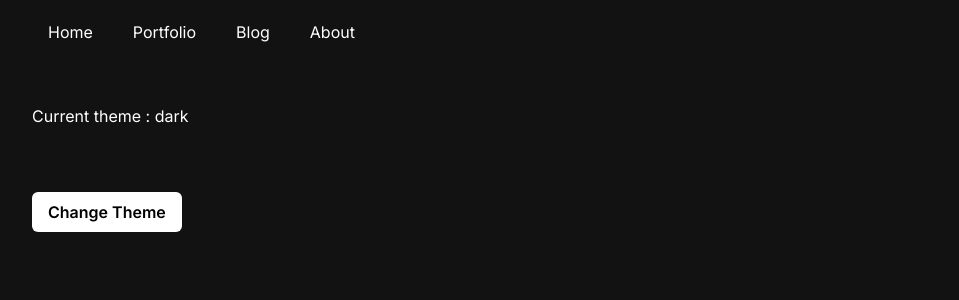
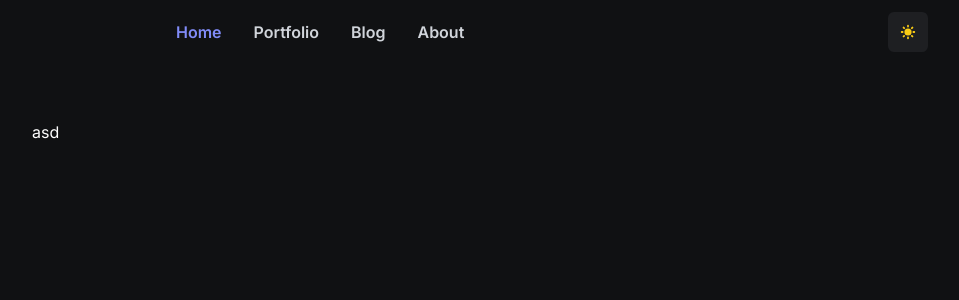
Before and after one commit to RevDonz/revdonz.my.id, a Next.js app: page / in a window 1280 px wide. Shown: the top 300 px of the page, without its empty margins (96-1055 px from the left). Built offline with nearby package versions, Linux system fonts and the light colour scheme.

Commit message:
feat(navbar): done create navbar

```diff
--- a/package.json
+++ b/package.json
@@ -17,6 +17,7 @@
     "next-themes": "^0.2.0",
     "react": "18.1.0",
     "react-dom": "18.1.0",
+    "react-icons": "^4.4.0",
     "webpack": ">=5.9.0 <6.0.0"
   },
   "devDependencies": {
--- /dev/null
+++ b/src/components/atoms/Button.tsx
@@ -0,0 +1,20 @@
+import clsx from 'clsx';
+import React, { createElement } from 'react';
+
+const Button: React.FunctionComponent<
+  React.DetailedHTMLProps<
+    React.ButtonHTMLAttributes<HTMLButtonElement>,
+    HTMLButtonElement
+  >
+> = ({ children, className, ...props }) => {
+  return createElement(
+    'button',
+    {
+      ...props,
+      className: clsx('inline-flex items-center justify-center', className),
+    },
+    children
+  );
+};
+
+export default Button;
--- a/src/components/navbar/index.tsx
+++ b/src/components/navbar/index.tsx
@@ -1,8 +1,18 @@
+import clsx from 'clsx';
 import Link from 'next/link';
 import { useRouter } from 'next/router';
+import { useTheme } from 'next-themes';
+import { useEffect, useState } from 'react';
+import { HiSun, HiMoon } from 'react-icons/hi';
+import Button from '@/components/atoms/Button';
 
 const Navbar = () => {
   const { pathname } = useRouter();
+  const [mounted, setMounted] = useState(false);
+  const { theme, setTheme } = useTheme();
+
+  useEffect(() => setMounted(true), []);
+  if (!mounted) return null;
 
   const Routes = [
     {
@@ -24,18 +34,50 @@ const Navbar = () => {
   ];
 
   return (
-    <nav className='w-full sticky top-0 z-50'>
-      <div className='flex max-w-5xl mx-auto items-center gap-2 h-16'>
+    <nav
+      className={clsx('fixed inset-0 z-50 h-16', 'bg-zinc-50 dark:bg-dark-900')}
+    >
+      <div
+        className={clsx(
+          'layout gap-2 h-full',
+          'flex items-center justify-between'
+        )}
+      >
+        <div className='flex'>
           {Routes.map((route) => {
             return (
               <Link key={route.name} href={route.link}>
-              <a className='py-2 px-4 hover:bg-red-100 dark:hover:bg-dark-500/50 rounded-md'>
+                <a
+                  className={clsx(
+                    'py-2 px-4 rounded-md transition-all font-semibold',
+                    'hover:bg-indigo-100 dark:hover:bg-dark-500/50',
+                    route.link === pathname
+                      ? 'text-indigo-700 dark:text-indigo-400'
+                      : 'text-gray-700 dark:text-gray-300'
+                  )}
+                >
                   {route.name}
                 </a>
               </Link>
             );
           })}
         </div>
+        <Button
+          className={clsx(
+            'text-lg rounded-md h-10 w-10',
+            'bg-indigo-50 dark:bg-dark-500/50'
+          )}
+          onClick={() => {
+            setTheme(theme === 'light' ? 'dark' : 'light');
+          }}
+        >
+          {theme === 'light' ? (
+            <HiMoon className={clsx('text-indigo-700')} />
+          ) : (
+            <HiSun className={clsx('text-yellow-400')} />
+          )}
+        </Button>
+      </div>
     </nav>
   );
 };
--- a/src/pages/index.tsx
+++ b/src/pages/index.tsx
@@ -1,27 +1,9 @@
-import { useTheme } from 'next-themes';
-import { useEffect, useState } from 'react';
-import Main from '@/components/layouts/Main';
+import Main from '@/components/layout';
 
 export default function Index() {
-  const [mounted, setMounted] = useState(false);
-  const { theme, setTheme } = useTheme();
-
-  useEffect(() => setMounted(true), []);
-  if (!mounted) return null;
-
   return (
     <Main>
-      <div className=''>
-        <p>Current theme : {theme}</p>
-        <button
-          className='mt-16 px-4 py-2 text-white dark:text-black bg-black dark:bg-white font-semibold rounded-md'
-          onClick={() => {
-            setTheme(theme === 'light' ? 'dark' : 'light');
-          }}
-        >
-          Change Theme
-        </button>
-      </div>
+      <div className='h-screen mt-20'>asd</div>
     </Main>
   );
 }
--- /dev/null
+++ b/src/pages/portfolio.tsx
@@ -0,0 +1,9 @@
+import React from 'react'
+
+const portfolio = () => {
+  return (
+    <div>portfolio</div>
+  )
+}
+
+export default portfolio
--- a/src/styles/globals.css
+++ b/src/styles/globals.css
@@ -3,3 +3,12 @@
 @tailwind base;
 @tailwind components;
 @tailwind utilities;
+
+@layer base {
+  body {
+    @apply bg-gray-50 dark:bg-dark-900;
+  }
+  .layout {
+    @apply mx-auto w-full max-w-3xl md:w-full;
+  }
+}
```
Also changed, not shown: src/components/layout/index.tsx (renamed from src/components/layouts/Main/index.tsx), 1 other file (tests, documents, lock files or other folders). Lines whose indentation alone changed are shown as unchanged.
